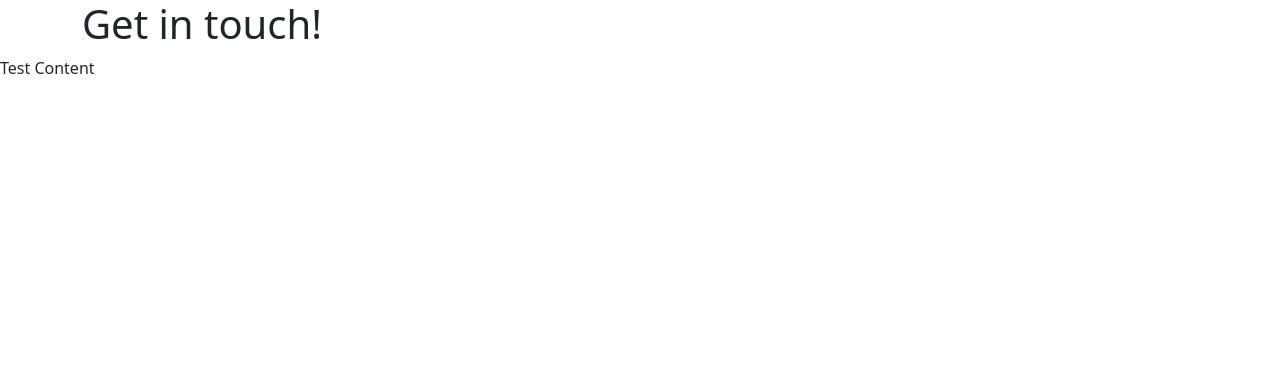
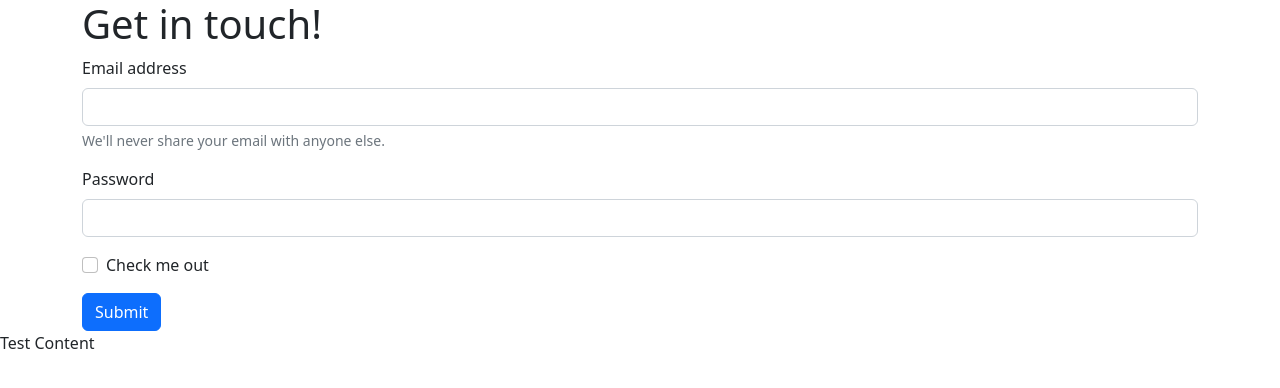
Before and after one commit to asbhogal/PHP-Contact-Form, a PHP site: page / in a window 1280 px wide. Shown: the top 388 px of the page. Run offline with PHP 8.4, Linux system fonts and the light colour scheme.

Commit message:
Added form

```diff
--- a/index.php
+++ b/index.php
@@ -17,6 +17,23 @@
   <body>
 		<div class="container">
 			<h1>Get in touch!</h1>
+
+			<form>
+			  <div class="mb-3">
+			    <label for="exampleInputEmail1" class="form-label">Email address</label>
+			    <input type="email" class="form-control" id="exampleInputEmail1" aria-describedby="emailHelp">
+			    <div id="emailHelp" class="form-text">We'll never share your email with anyone else.</div>
+			  </div>
+			  <div class="mb-3">
+			    <label for="exampleInputPassword1" class="form-label">Password</label>
+			    <input type="password" class="form-control" id="exampleInputPassword1">
+			  </div>
+			  <div class="mb-3 form-check">
+			    <input type="checkbox" class="form-check-input" id="exampleCheck1">
+			    <label class="form-check-label" for="exampleCheck1">Check me out</label>
+			  </div>
+			  <button type="submit" class="btn btn-primary">Submit</button>
+		</form>
 		</div>
     <?php
 			echo '<p>Test Content</p>';
```
